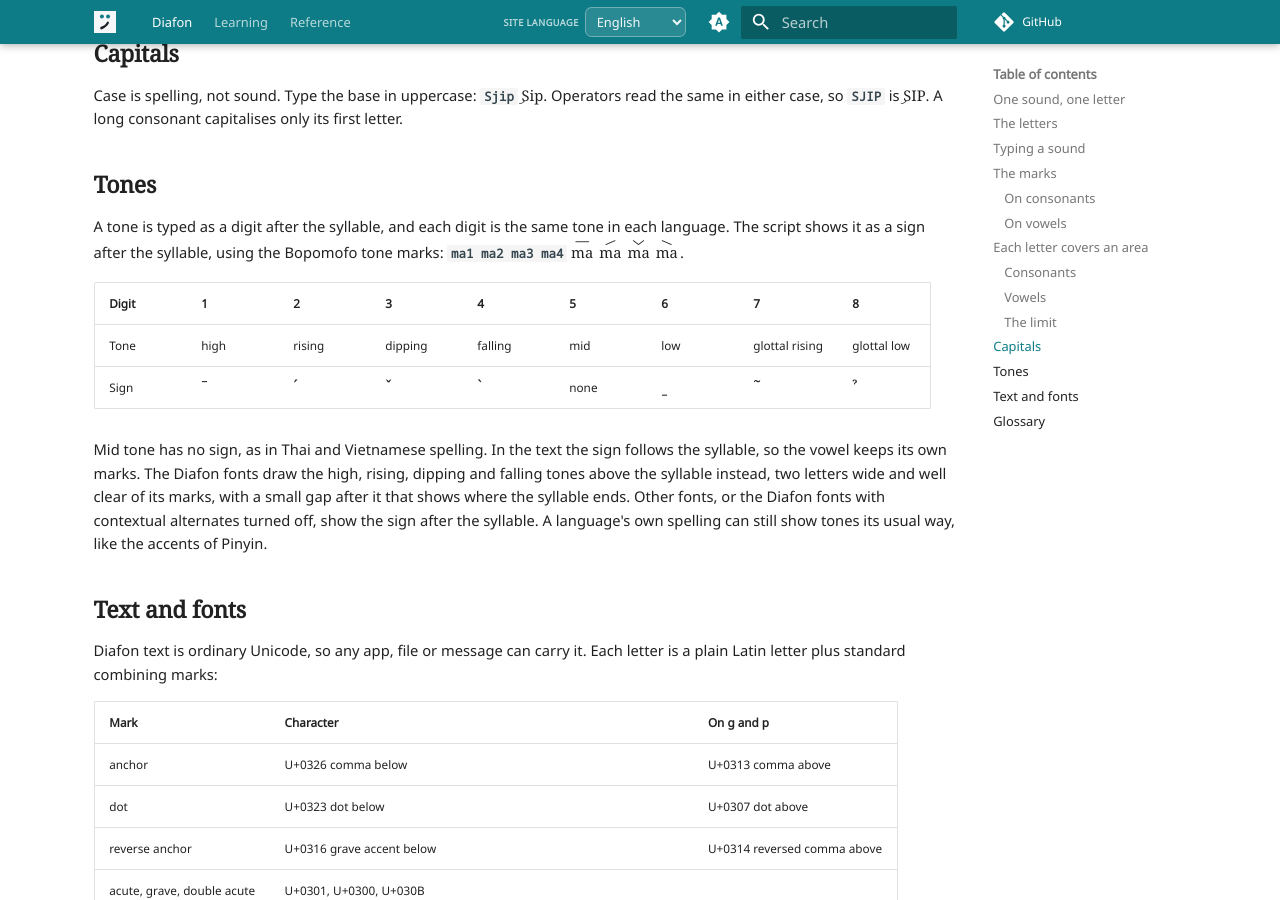
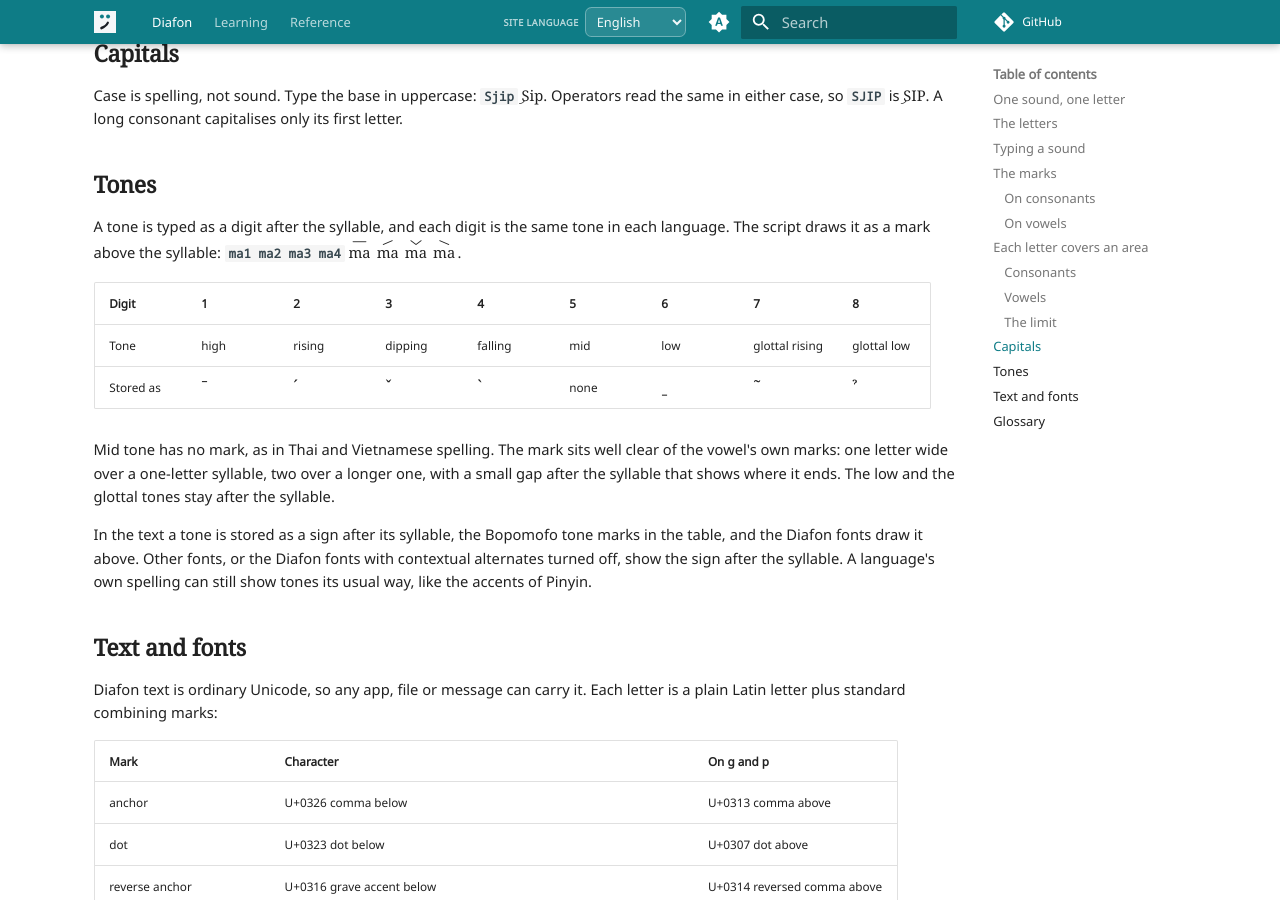
Before and after one commit to diafon-org/diafon, an MkDocs documentation site: the page built from docs/index.md, in a window 1280 px wide and 900 px high, scrolled down 6989 px. Built offline with MkDocs 1.6.1 and Material for MkDocs 9.7.7, drawn with Linux system fonts in a browser that asks for light colours; comment, search, counter and statistics services are not loaded.

Commit message:
Home: tones are drawn above the syllable, stored as a sign after it
The Tones section said the script shows a sign after the syllable. It now
says what the page shows: a mark above, one letter wide over a one-letter
syllable and two over a longer one, a small gap after; the low and glottal
tones stay after. The sign after the syllable is how the text stores it
(the table's row is 'Stored as') and what other fonts show.

```diff
--- a/docs/index.md
+++ b/docs/index.md
@@ -151,20 +151,21 @@ first letter.
 ## Tones
 
 A tone is typed as a digit after the syllable, and each digit is the same
-tone in each language. The script shows it as a sign after the syllable,
-using the Bopomofo tone marks: `ma1 ma2 ma3 ma4`
-<span class="ug">maˉ maˊ maˇ maˋ</span>.
+tone in each language. The script draws it as a mark above the syllable:
+`ma1 ma2 ma3 ma4` <span class="ug">maˉ maˊ maˇ maˋ</span>.
 
 | Digit | 1 | 2 | 3 | 4 | 5 | 6 | 7 | 8 |
 |---|---|---|---|---|---|---|---|---|
 | Tone | high | rising | dipping | falling | mid | low | glottal rising | glottal low |
-| Sign | <span class="ug">ˉ</span> | <span class="ug">ˊ</span> | <span class="ug">ˇ</span> | <span class="ug">ˋ</span> | none | <span class="ug">ˍ</span> | <span class="ug">˜</span> | <span class="ug">ˀ</span> |
+| Stored as | <span class="ug">ˉ</span> | <span class="ug">ˊ</span> | <span class="ug">ˇ</span> | <span class="ug">ˋ</span> | none | <span class="ug">ˍ</span> | <span class="ug">˜</span> | <span class="ug">ˀ</span> |
 
-Mid tone has no sign, as in Thai and Vietnamese spelling. In the text the
-sign follows the syllable, so the vowel keeps its own marks. The Diafon
-fonts draw the high, rising, dipping and falling tones above the syllable
-instead, two letters wide and well clear of its marks, with a small gap
-after it that shows where the syllable ends. Other fonts, or the
+Mid tone has no mark, as in Thai and Vietnamese spelling. The mark sits
+well clear of the vowel's own marks: one letter wide over a one-letter
+syllable, two over a longer one, with a small gap after the syllable that
+shows where it ends. The low and the glottal tones stay after the syllable.
+
+In the text a tone is stored as a sign after its syllable, the Bopomofo tone
+marks in the table, and the Diafon fonts draw it above. Other fonts, or the
 Diafon fonts with contextual alternates turned off, show the sign after the
 syllable. A language's own spelling can still show tones its usual way,
 like the accents of Pinyin.
```
